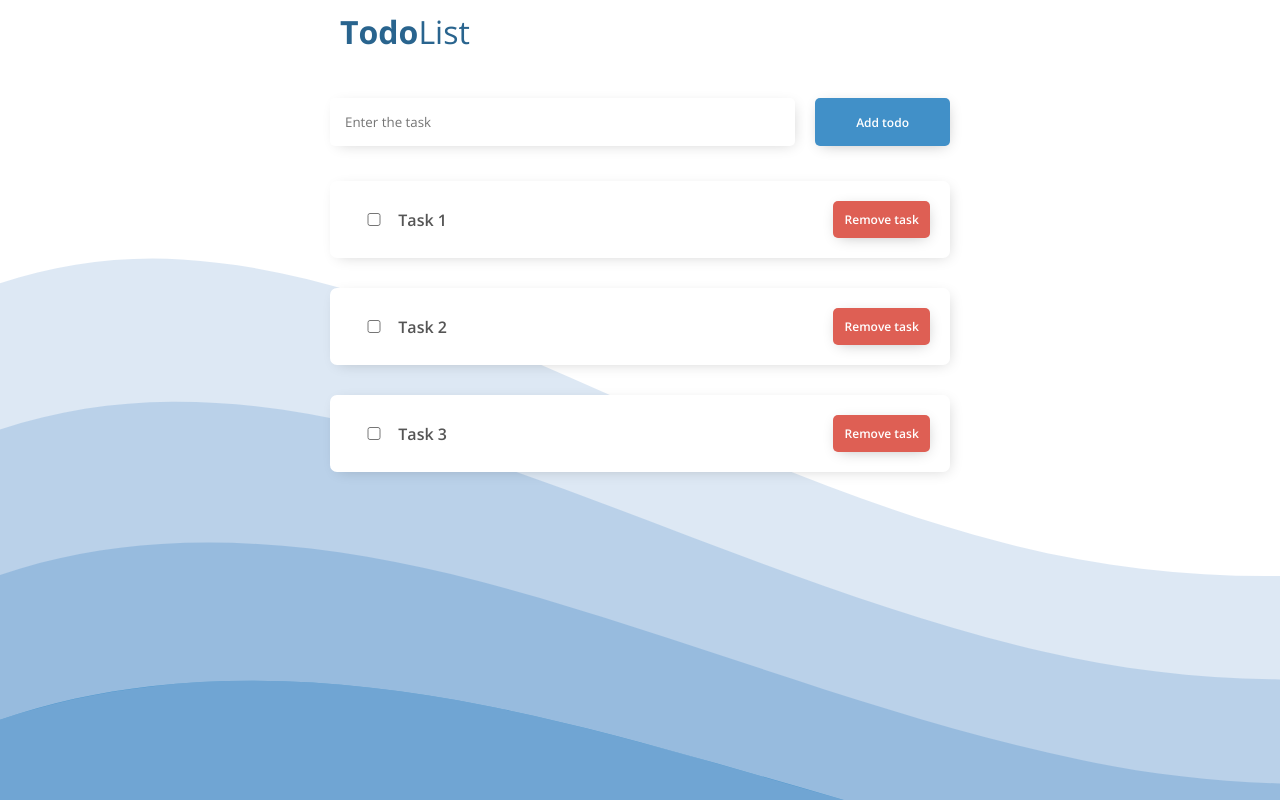
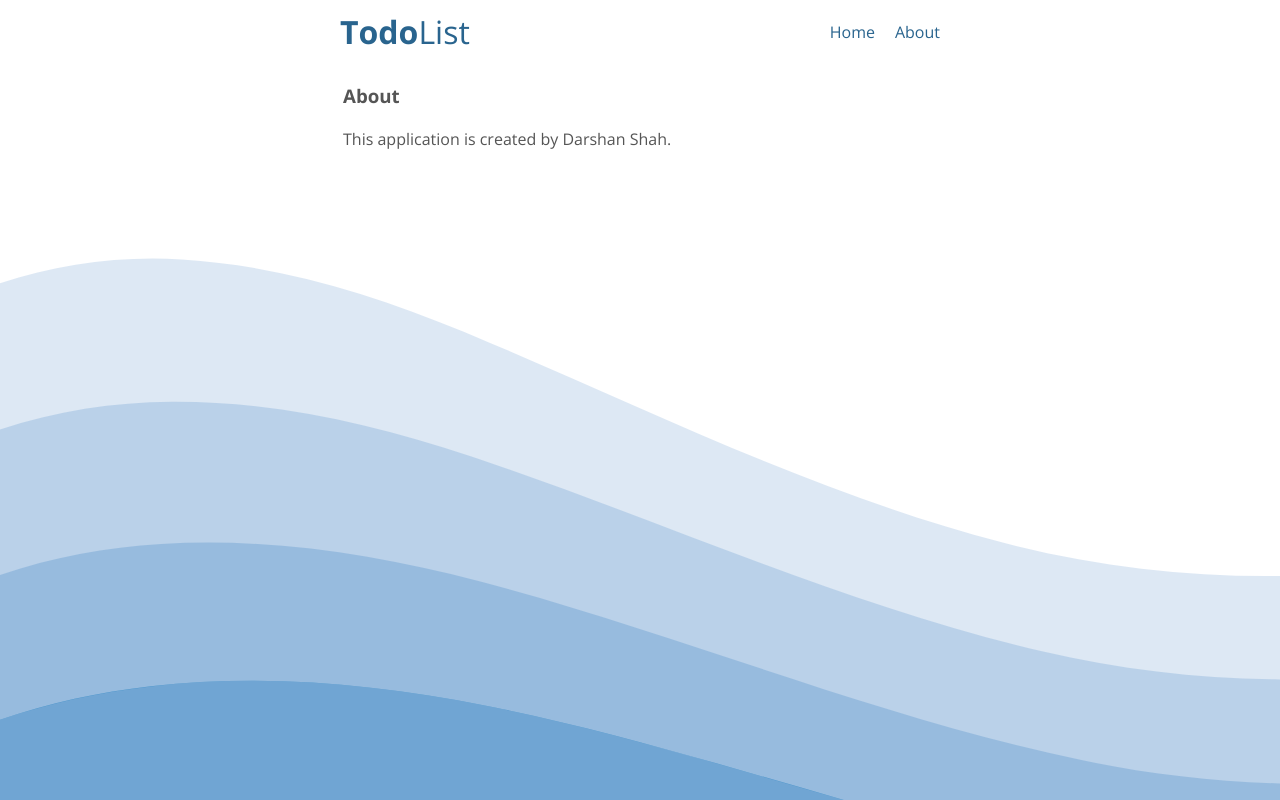
Before and after one commit to darshanxyz/react-todo-list, a React (Create React App) app: page /about in a window 1280 px wide. Built offline with nearby package versions, Linux system fonts and the light colour scheme.

Commit message:
added the about page and changed a few styles

```diff
--- a/package.json
+++ b/package.json
@@ -8,6 +8,7 @@
     "@testing-library/user-event": "^7.2.1",
     "react": "^16.13.1",
     "react-dom": "^16.13.1",
+    "react-router-dom": "^5.2.0",
     "react-scripts": "3.4.1",
     "uuid": "^8.2.0"
   },
--- a/src/App.css
+++ b/src/App.css
@@ -14,28 +14,17 @@ body {
   height: 100%;
 }
 
+a, a:focus {
+  text-decoration: none;
+  color: inherit;
+}
+
 .container {
   display: grid;
   grid-template-columns: 1fr 2fr 1fr;
   grid-template-rows: auto;
   grid-column-gap: 20px;
   grid-row-gap: 20px;
-  grid-template-areas:
-    ". header ."
-    ". add-todo ."
-    ". todo-item .";
-}
-
-.add-todo {
-  grid-area: add-todo;
-}
-
-.todo-item {
-  grid-area: todo-item;
-}
-
-.header {
-  grid-area: header;
 }
 
 .btn {
--- a/src/App.js
+++ b/src/App.js
@@ -1,8 +1,10 @@
 import React, { Component } from 'react';
+import { BrowserRouter as Router, Route } from 'react-router-dom';
 import './App.css';
 import Header from './components/layout/Header';
 import Todo from './components/todo/Todos';
 import AddTodo from './components/todo/AddTodo'
+import About from './components/pages/About';
 import { v4 as uuid } from 'uuid';
 
 class App extends Component {
@@ -57,13 +59,20 @@ class App extends Component {
 
   render() {
     return (
+      <Router>
         <div className="App">
           <div className="container">
             <Header className="header" />
+            <Route exact path="/" render={props => (
+              <React.Fragment>
                 <AddTodo className="add-todo" addItem={this.addItem} />
                 <Todo className="todo-item" todos={this.state.todos} markComplete={this.markComplete} deleteItem={this.deleteItem} />
+              </React.Fragment>
+            )} />
+            <Route path="/about" component={About} />
           </div>
         </div>
+      </Router>
     );
   }
 }
--- a/src/components/layout/Header.js
+++ b/src/components/layout/Header.js
@@ -1,12 +1,11 @@
 import React from 'react';
-
+import { Link } from 'react-router-dom';
 const headerStyle = {
   color: '#29648E',
-  textAlign: 'center',
-  padding: '10px',
+  gridColumn: '2/3',
   display: 'grid',
-  gridColumn: '2/3',
-  justifyItems: 'start'
+  gridTemplateColumns: '10fr 2fr',
+  margin: '10px'
 }
 
 const h1Style = {
@@ -16,13 +15,25 @@ const h1Style = {
 
 const spanHeaderStyle = {
   fontFamily: 'Open Sans',
-  fontWeight: '300',
+  fontWeight: '300'
+}
+
+const linkStyle = {
+  alignSelf: 'center',
+  justifySelf: 'end',
+  display: 'grid',
+  gridTemplateColumns: '1fr 1fr',
+  gridColumnGap: '20px'
 }
 
 function Header() {
   return (
     <header style={headerStyle}>
-      <h1 style={h1Style}>Todo<span style={spanHeaderStyle}>List</span></h1>
+      <Link to="/"><h1 style={h1Style}>Todo<span style={spanHeaderStyle}>List</span></h1></Link>
+      <div style={linkStyle}>
+        <Link to="/">Home</Link>
+        <Link to="/about">About</Link>
+      </div>
     </header>
   )
 }
--- /dev/null
+++ b/src/components/pages/About.js
@@ -0,0 +1,27 @@
+import React from 'react';
+
+const aboutStyle = {
+  display: 'grid',
+  gridTemplateColumns: '1fr',
+  gridTemplateRows: 'auto',
+  gridColumnGap: '20px',
+  gridRowGap: '20px',
+  gridColumn: '2/3',
+  margin: '0 13px',
+  color: '#555'
+}
+
+function About() {
+  return (
+    <div style={aboutStyle}>
+      <h3>
+        About
+      </h3>
+      <p style={{ gridColumn: '1/ span 12' }}>
+        This application is created by Darshan Shah.
+      </p>
+    </div>
+  );
+}
+
+export default About;
--- a/src/components/todo/AddTodo.js
+++ b/src/components/todo/AddTodo.js
@@ -19,21 +19,21 @@ class AddTodo extends Component {
   render() {
     const formStyle = {
       display: 'grid',
-      gridTemplateColumns: 'auto auto auto auto auto auto',
-      padding: '15px 0',
+      gridTemplateColumns: '10fr 2fr',
       gridColumnGap: '20px',
       gridRowGap: '20px',
-      gridColumn: '2/3'
+      gridColumn: '2/3',
+      margin: '0 10px'
     }
     const textBoxStyle = {
-      gridColumn: '1/6',
+      gridColumn: '1/11',
       padding: '15px',
       boxShadow: '3px 3px 15px -5px rgba(0,0,0,0.2)',
       border: 'none',
       borderRadius: '5px'
     }
     const submitBtnStyle = {
-      gridColumn: '6/7'
+      gridColumn: '11/12'
     }
     return (
       <form onSubmit={this.onFormSubmit} style={formStyle}>
--- a/src/components/todo/TodoItem.js
+++ b/src/components/todo/TodoItem.js
@@ -6,9 +6,9 @@ class TodoItem extends Component {
     return {
       background: '#FFF',
       padding: '20px',
+      margin: '0px 10px',
       borderBottom: 'none',
       borderRadius: '7px',
-      marginBottom: '10px',
       borderRight: this.props.todo.completed ? '10px solid #80C687' : 'none',
       color: '#555',
       fontWeight: '600',
```
Also changed, not shown: 1 other file (tests, documents, lock files or other folders). Lines whose indentation alone changed are shown as unchanged.
